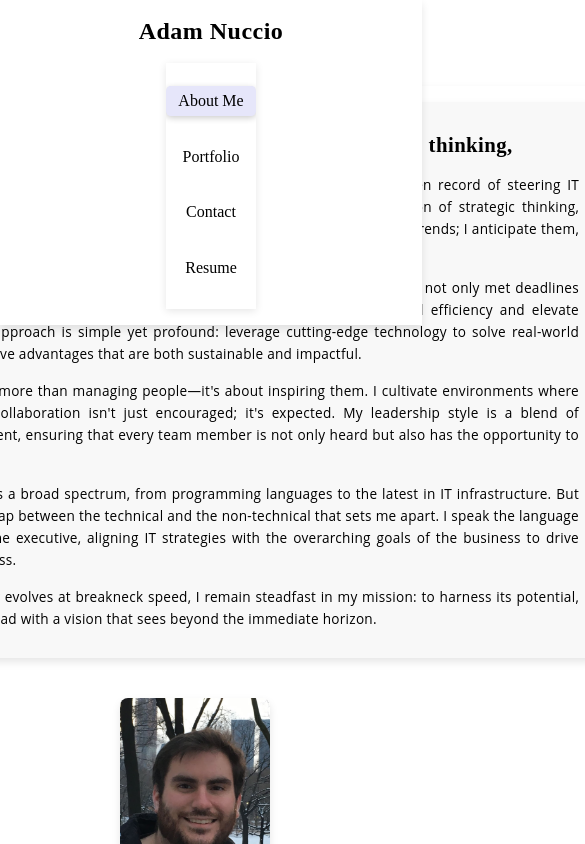
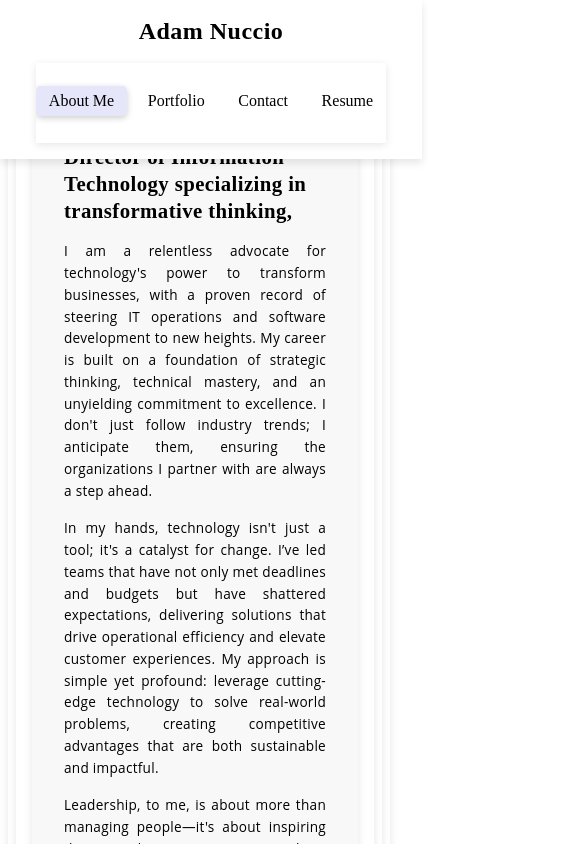
Before and after one commit to yahm0/AMN-REACT.JS-Portfolio, a React (Create React App) app: page / in a window 390 px wide. Shown: the top 844 px of the page, 585 px wide, since content can reach past the window. Built offline with nearby package versions, Linux system fonts and the light colour scheme.

Commit message:
made changes to the responsive design.

```diff
--- a/src/styles/AboutMe.css
+++ b/src/styles/AboutMe.css
@@ -9,20 +9,63 @@
   box-shadow: 0 4px 8px rgba(0, 0, 0, 0.1);
   border-radius: 8px;
   background-color: #ffffff;
-  transition: padding 0.3s ease;
+  transition: padding 0.3s ease, max-width 0.3s ease;
 }
 
-/* Remove the background reference from AboutMe.css */
-.about-me-background {
-  /* background-image: url('/assets/imgs/background.jpg'); */
-  background-size: cover;
-  background-position: center;
-  background-repeat: no-repeat;
-  width: 100%;
-  min-height: 100vh;
-  display: flex;
-  justify-content: center;
-  align-items: center;
+/* Adjustments for maintaining scale on smaller screens */
+@media (max-width: 1024px) {
+  .about-me-container {
+    max-width: 90%;
+    padding: 1.5rem;
+  }
+
+  .about-me-card {
+    padding: 1rem 1.5rem;
+    font-size: 0.95rem;
+  }
+
+  h3 {
+    font-size: 2rem;
+  }
+}
+
+@media (max-width: 768px) {
+  .about-me-container {
+    padding: 1.5rem;
+  }
+
+  .about-me-card {
+    padding: 1rem 1.5rem;
+    font-size: 0.9rem;
+  }
+
+  .about-me-header img {
+    width: 200px;
+  }
+
+  h3 {
+    font-size: 1.8rem;
+  }
+}
+
+@media (max-width: 480px) {
+  .about-me-container {
+    padding: 1rem;
+    max-width: 95%;
+  }
+
+  .about-me-card {
+    padding: 0.75rem 1rem;
+    font-size: 0.85rem;
+  }
+
+  .about-me-header img {
+    width: 150px;
+  }
+
+  h3 {
+    font-size: 1.6rem;
+  }
 }
 
 .bio-container {
@@ -151,42 +194,3 @@ h3:hover {
 h3:hover::after {
   width: 120%;
 }
-
-/* Responsive Design */
-@media (max-width: 768px) {
-  .about-me-container {
-    padding: 1.5rem;
-  }
-
-  .about-me-card {
-    padding: 1rem 1.5rem;
-    font-size: 0.9rem;
-  }
-
-  .about-me-header img {
-    width: 200px;
-  }
-
-  h3 {
-    font-size: 2rem;
-  }
-}
-
-@media (max-width: 480px) {
-  .about-me-container {
-    padding: 1rem;
-  }
-
-  .about-me-card {
-    padding: 0.75rem 1rem;
-    font-size: 0.85rem;
-  }
-
-  .about-me-header img {
-    width: 150px;
-  }
-
-  h3 {
-    font-size: 1.8rem;
-  }
-}
--- a/src/styles/ContactForm.css
+++ b/src/styles/ContactForm.css
@@ -11,6 +11,7 @@
   box-shadow: 0 8px 16px rgba(0, 0, 0, 0.2);
   font-family: 'Merriweather', serif;
   transition: transform 0.3s, box-shadow 0.3s;
+  box-sizing: border-box;
 }
 
 .contact-form:hover {
@@ -23,6 +24,8 @@
   flex-direction: column;
   align-items: flex-start;
   width: 100%;
+  box-sizing: border-box;
+  /* Ensure padding and border are included in the element's width */
 }
 
 .contact-form label {
@@ -46,6 +49,8 @@
   font-size: 1rem;
   color: #2c2c2c;
   transition: border-color 0.3s ease, box-shadow 0.3s ease;
+  box-sizing: border-box;
+  /* Ensure padding and border are included in the element's width */
 }
 
 .contact-form input:focus,
--- a/src/styles/Header.css
+++ b/src/styles/Header.css
@@ -31,6 +31,9 @@ nav {
 nav ul {
   list-style: none;
   display: flex;
+  justify-content: center;
+  flex-wrap: wrap;
+  /* Ensure the navbar stays horizontal by wrapping items */
   gap: 1.5rem;
   margin: 0;
   padding: 0;
@@ -114,7 +117,9 @@ body,
 
   nav ul {
     justify-content: center;
-    flex-direction: column;
+    flex-direction: row;
+    /* Ensure navbar stays horizontal */
+    flex-wrap: wrap;
     gap: 1rem;
   }
 
@@ -129,7 +134,10 @@ body,
   }
 
   nav ul {
-    flex-direction: column;
+    justify-content: center;
+    flex-direction: row;
+    /* Keep horizontal on smaller screens */
+    flex-wrap: wrap;
     gap: 0.5rem;
   }
 
--- a/src/styles/Resume.css
+++ b/src/styles/Resume.css
@@ -9,7 +9,7 @@
   max-width: 90%;
   margin: 40px auto;
   font-family: 'Merriweather', serif;
-  transition: transform 0.3s, box-shadow 0.3s;
+  transition: transform 0.3s, box-shadow 0.3s, max-width 0.3s ease;
   min-height: 800px;
 }
 
@@ -98,6 +98,22 @@
 }
 
 /* Responsive Design */
+@media (max-width: 1024px) {
+  .resume {
+    padding: 2.5rem;
+    min-height: 700px;
+  }
+
+  .resume h2 {
+    font-size: 2.2rem;
+  }
+
+  .resume a.resume-download {
+    padding: 0.9rem 1.8rem;
+    font-size: 1.1rem;
+  }
+}
+
 @media (max-width: 768px) {
   .resume {
     padding: 2rem;
```
